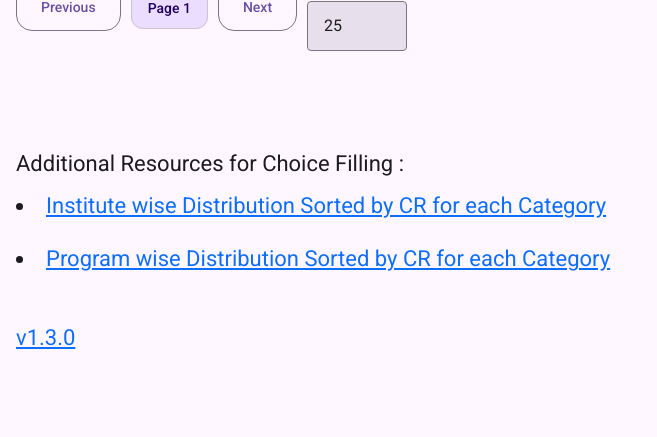
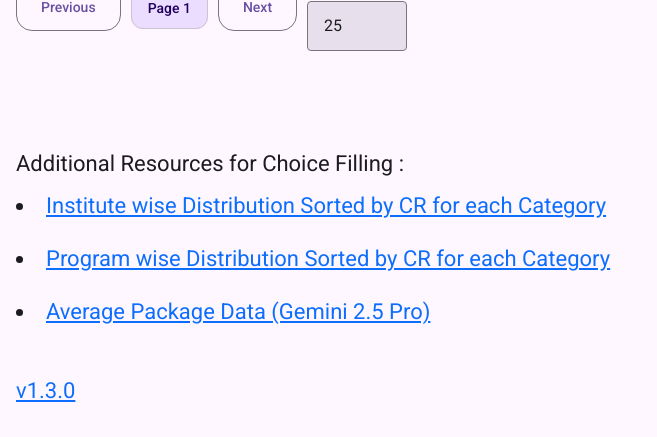
Before and after one commit to git-divy/uptac, a Flask app: page / in a window 1280 px wide. Shown: the part 670-1107 px from the top of the page, without its empty margins (0-657 px from the left). Before the commit the page ends 1019 px from the top, so only its background shows below. Run offline with Flask 3, Linux system fonts and the light colour scheme; data that the repository does not hold is empty; parts of the project's set-up code (start-up, migrations or seed data) failed here and were passed over.

Commit message:
Update index.html

```diff
--- a/templates/index.html
+++ b/templates/index.html
@@ -601,6 +601,10 @@
         <a href="/res2">Program wise Distribution Sorted by CR for each Category</a>
       </li>
       <br />
+      <li>
+        <a href="/static/avg.html">Average Package Data (Gemini 2.5 Pro)</a>
+      </li>
+      <br />
       <br />
 
       <a href="https://github.com/git-divy/uptac">v1.3.0</a>
```
